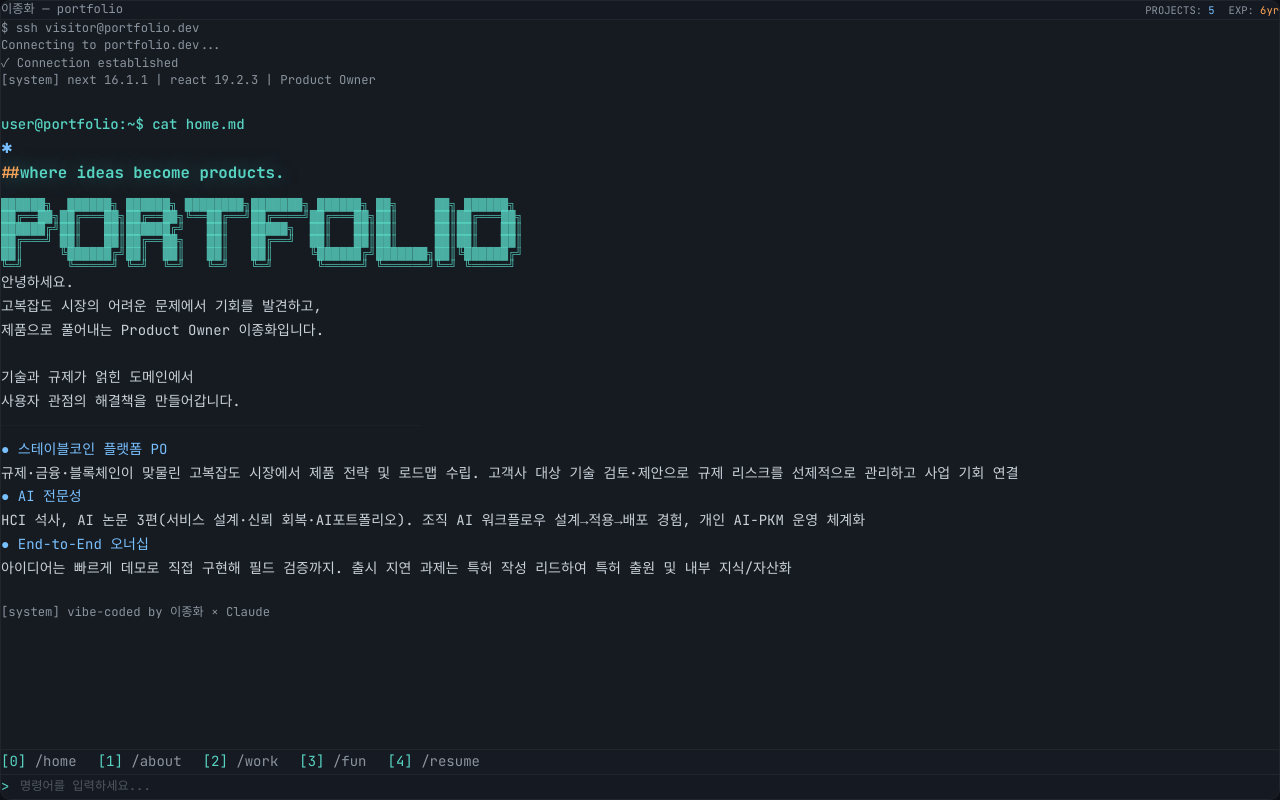
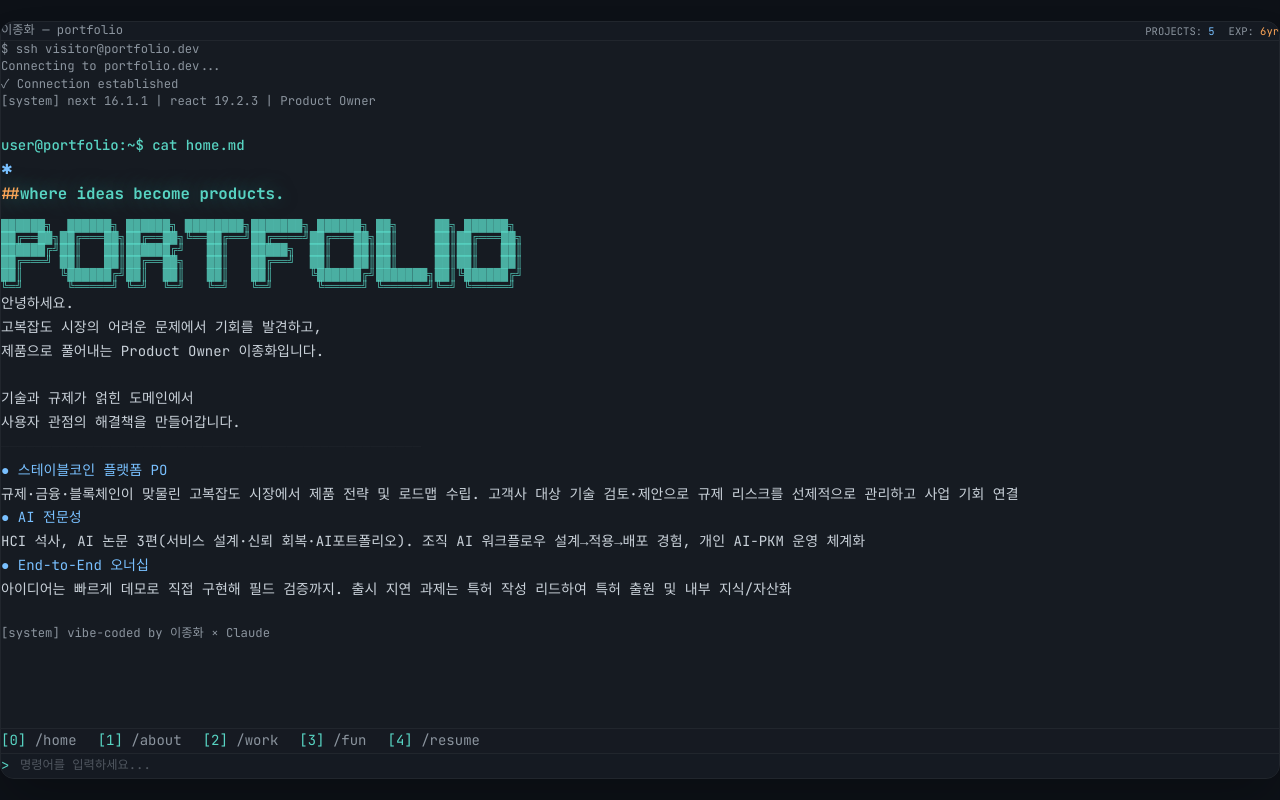
Before and after one commit to DinN0000/example_02, a Next.js app: page / in a window 1280 px wide. Built offline with nearby package versions, Linux system fonts and the light colour scheme.

Commit message:
둥근 모서리 + 여백 제대로 보이게 수정

```diff
--- a/src/components/Terminal.tsx
+++ b/src/components/Terminal.tsx
@@ -589,9 +589,9 @@ export default function Terminal() {
   };
 
   return (
-    <div className="h-screen bg-background flex items-center justify-center font-mono p-4">
+    <div className="min-h-screen bg-background flex items-center justify-center font-mono p-6">
       {/* Main Container with rounded border */}
-      <div className="w-full h-full bg-card rounded-xl border border-border overflow-hidden flex flex-col">
+      <div className="w-full max-h-[calc(100vh-3rem)] h-[calc(100vh-3rem)] bg-card rounded-2xl border border-border overflow-hidden flex flex-col shadow-2xl">
         {/* Title Bar */}
         <header className="shrink-0 bg-card/80 border-b border-border">
           <div className="px-5 py-3 flex justify-between items-center">
```
